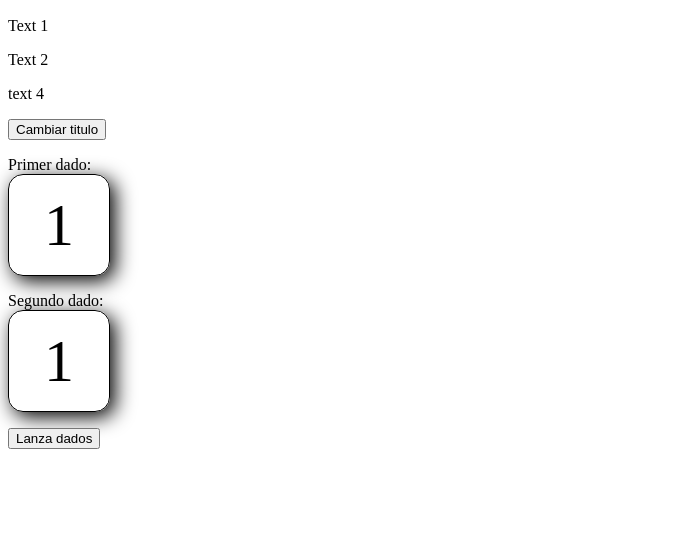
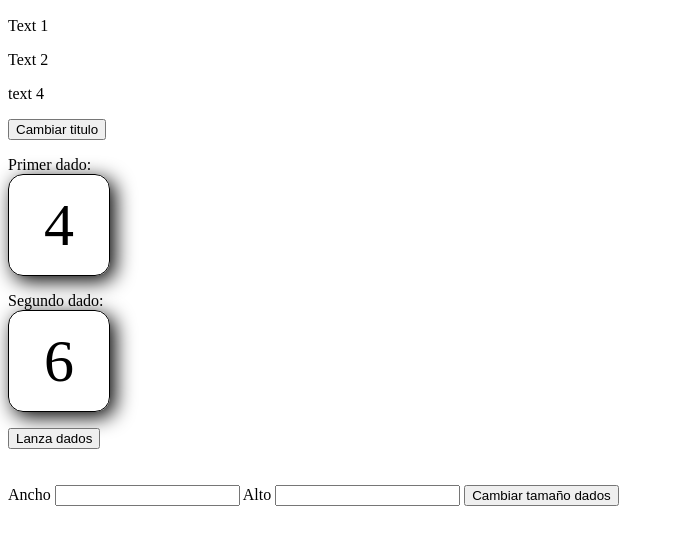
Before and after one commit to 4GeeksAcademy/diegozaratean-intro-to-js-sp49, a plain HTML site: page index.html in a window 1280 px wide. Shown: the part 110-654 px from the top of the page, without its empty margins (0-682 px from the left). Drawn offline with Linux system fonts and the light colour scheme.

```diff
--- a/index.html
+++ b/index.html
@@ -20,6 +20,13 @@
     <p>Segundo dado:  <span class="dado" id="dado2">1</span></p>
     <button onclick="lanzarDados()">Lanza dados</button>
 
+    <br><br><br>
+    <label for="ancho">Ancho</label>
+    <input type="number" name="ancho" id="ancho">
+    <label for="alto">Alto</label>
+    <input type="number" name="alto" id="alto">
+    <button onclick="cambiarDimensiones()">Cambiar tamaño dados</button>
+    <br><br><br>
     <script src="main.js"></script>
 
 
--- a/main.js
+++ b/main.js
@@ -65,3 +65,30 @@ function lanzarDados(){
 // console.log(Math.ceil(Math.random() * 6))
 // Mostrar el resultado en el html, vinvular js con html y con cada dado
 // DONE: vincular html con js con el boton, cuando le de click al boton ejecutar una funcion
+
+
+
+// usuario pueda cambiar el alto y el ancho de los dados
+//  DONE:  crear un boton que modifique el tamaño
+//      DONE: crear el boton html que llame una accion en js
+//      DONE: modificar el tamaño de los dados
+//   DONE:  leer los valores de los inputs de alto y ancho
+// DONE: agregar los inputs html
+function cambiarDimensiones(){
+    let ancho = document.querySelector('#ancho').value
+    let alto = document.querySelector('#alto').value
+
+    document.getElementById('dado1').style.width = ancho + 'px'
+    document.getElementById('dado1').style.height = alto + 'px'
+    document.getElementById('dado2').style.width = ancho + 'px'
+    document.getElementById('dado2').style.height = alto + 'px'
+}
+
+
+
+
+setInterval(lanzarDados, 3000);
+
+// function myCallback() {
+//   lanzarDados()
+// }
```
